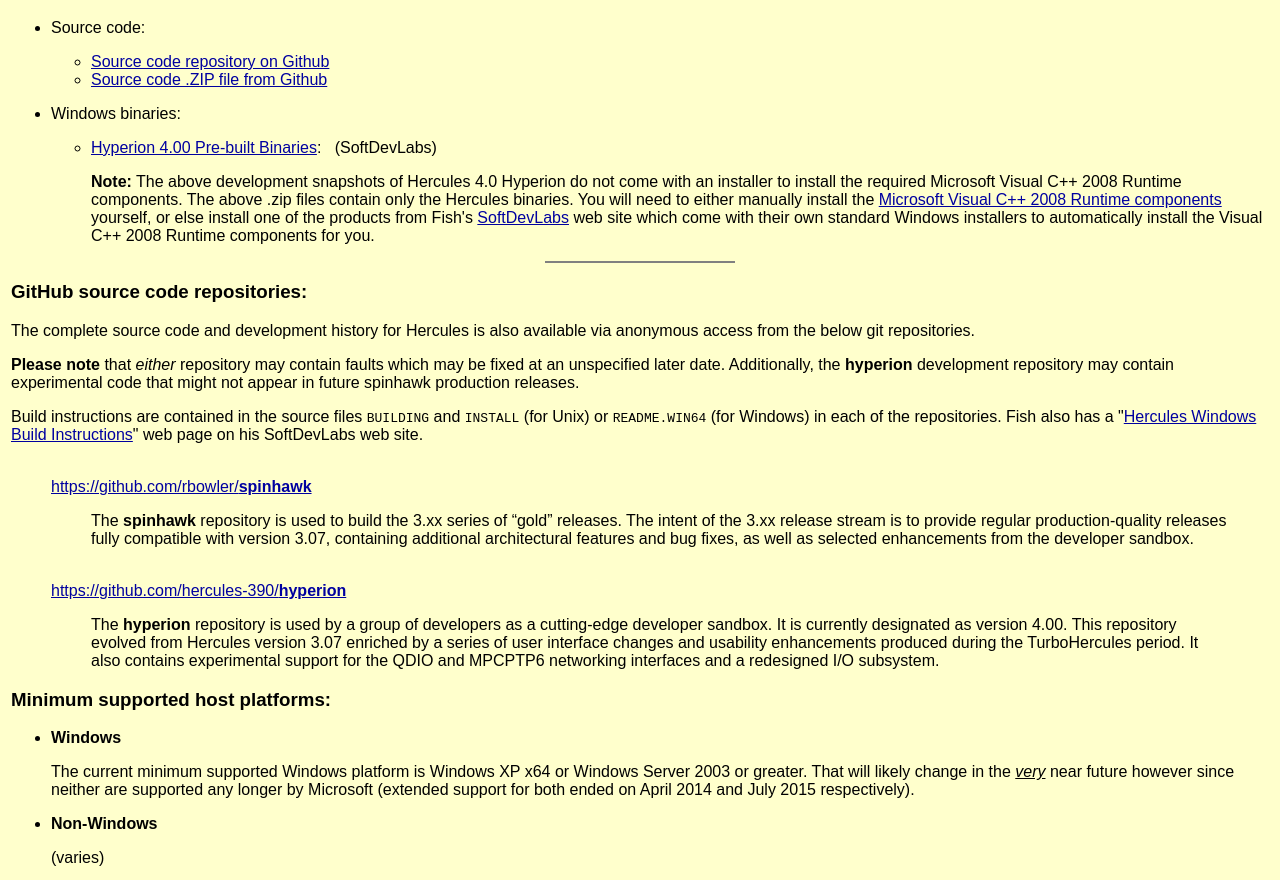
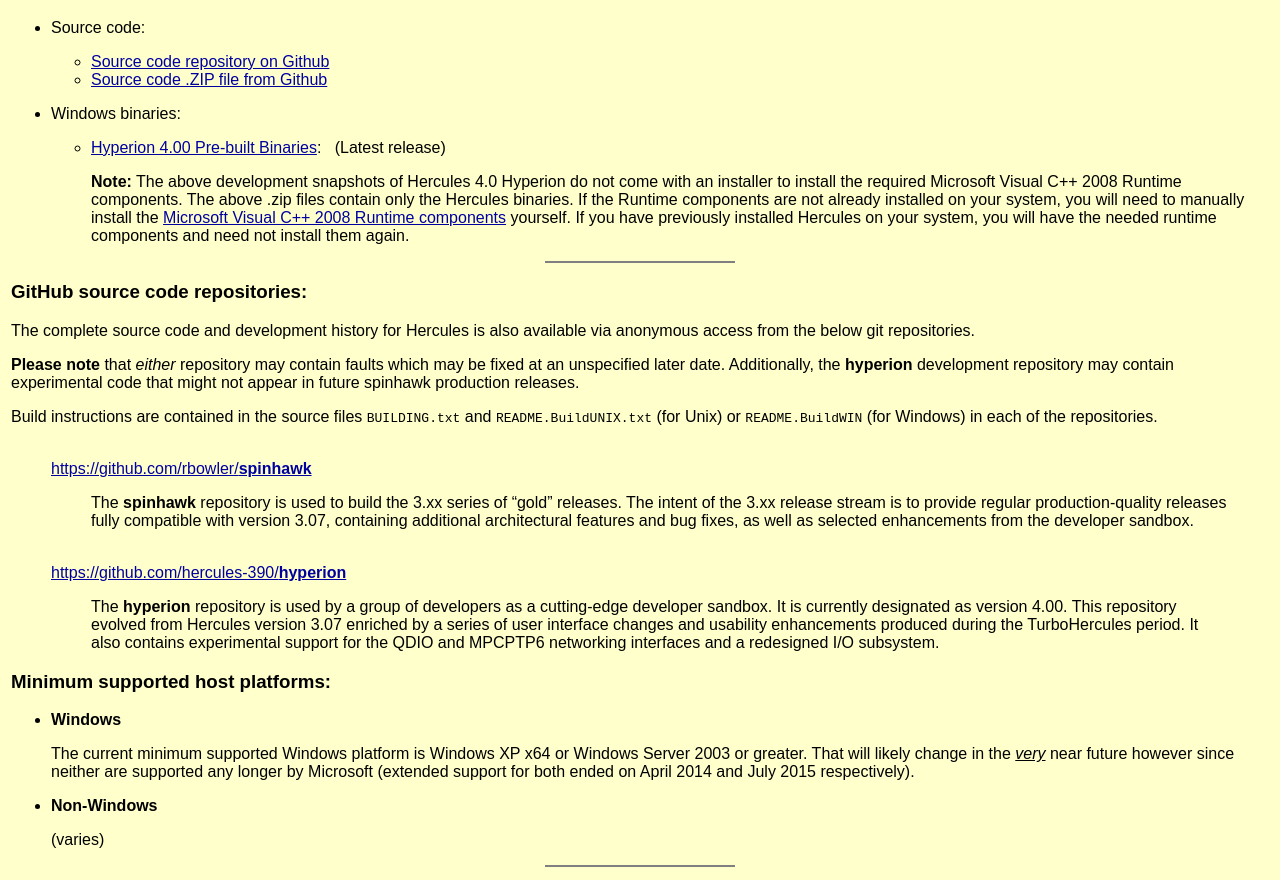
Before and after one commit to hercules-390/html, a plain HTML site: page index.html in a window 1280 px wide. Shown: the part 2180-3060 px from the top of the page. Drawn offline with Linux system fonts and the light colour scheme.

Commit message:
Updated index page to point to github release.

```diff
--- a/index.html
+++ b/index.html
@@ -271,17 +271,16 @@ http://linuxvm.org/Present/SHARE99/S2880JMa.pdf</a>
     <li>Windows binaries:
         <p>
         <ul>
-            <li><a href="http://www.softdevlabs.com/hyperion.html#prebuilt">Hyperion 4.00 Pre-built Binaries</a>: &nbsp; (SoftDevLabs)
+            <li><a href="https://github.com/hercules-390/hyperion/releases/latest" target="_blank">Hyperion 4.00 Pre-built Binaries</a>: &nbsp; (Latest release)
             <p>
                 <b>Note:</b> The above development snapshots of Hercules 4.0 Hyperion
                 do not come with an installer to install the required Microsoft Visual
                 C++ 2008 Runtime components. The above .zip files contain only the Hercules
-                binaries. You will need to either manually install the
+                binaries.  If the Runtime components are not already installed on your system,
+                you will need to manually install the
                 <a href="http://support.microsoft.com/kb/2019667">Microsoft Visual C++ 2008 Runtime components</a>
-                yourself, or else install one of the products from Fish's
-                <a href="http://www.softdevlabs.com">SoftDevLabs</a> web site
-                which come with their own standard Windows installers to
-                automatically install the Visual C++ 2008 Runtime components for you.
+                yourself.  If you have previously installed Hercules on your system,
+                you will have the needed runtime components and need not install them again.
         </ul>
 </ul>
 
@@ -300,11 +299,9 @@ may be fixed at an unspecified later date. Additionally, the
 that might not appear in future spinhawk production releases.
 
 <p>
-Build instructions are contained in the source files <tt>BUILDING</tt>
-and <tt>INSTALL</tt> (for Unix) or <tt>README.WIN64</tt> (for Windows)
-in each of the repositories. Fish also has a
-"<a href="http://www.softdevlabs.com/hercules-msvc-build.html">Hercules Windows Build Instructions</a>"
-web page on his SoftDevLabs web site.
+Build instructions are contained in the source files <tt>BUILDING.txt</tt>
+and <tt>README.BuildUNIX.txt</tt> (for Unix) or <tt>README.BuildWIN</tt> (for Windows)
+in each of the repositories.
 
 <br /><br />
 
```
